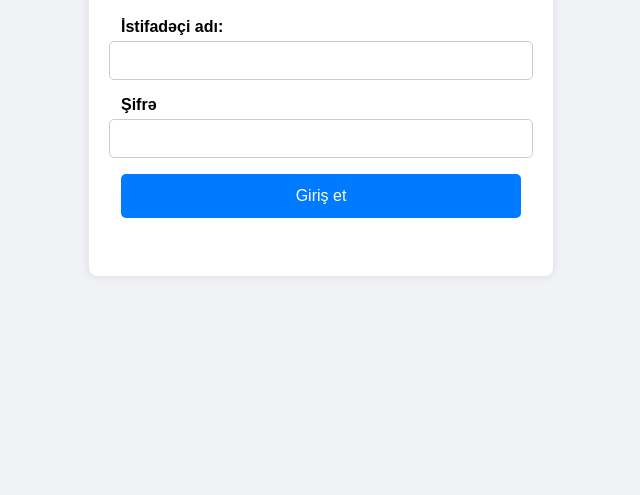
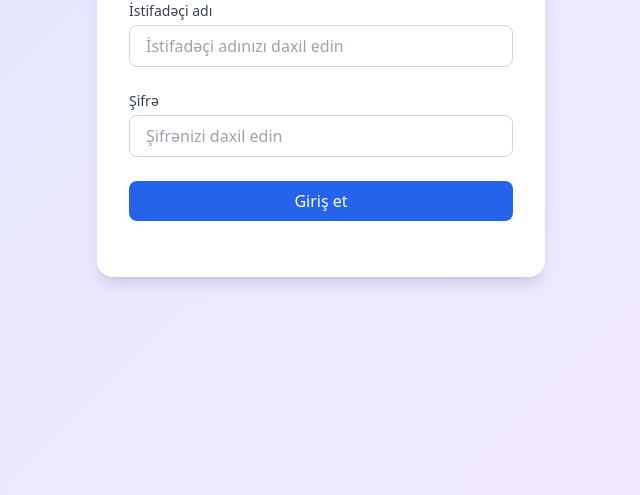
Before and after one commit to NurlanAmanov/fresboxfornt, a plain HTML site: page admin/login.html in a window 1280 px wide. Shown: the part 305-800 px from the top of the page, without its empty margins (319-959 px from the left). Drawn offline with nearby package versions, Linux system fonts and the light colour scheme.

Commit message:
login dizayn

```diff
--- a/admin/login.html
+++ b/admin/login.html
@@ -4,99 +4,75 @@
   <meta charset="UTF-8" />
   <meta name="viewport" content="width=device-width, initial-scale=1.0"/>
   <title>Admin Login</title>
+  <script src="https://cdn.tailwindcss.com"></script>
   <style>
-    body {
-      margin: 0;
-      font-family: Arial, sans-serif;
-      background: #f0f2f5;
-      display: flex;
-      justify-content: center;
-      align-items: center;
-      height: 100vh;
+    .fade-in {
+      animation: fadeIn 0.5s ease-in;
     }
-
-    .login-container {
-      background: #ffffff;
-      padding: 2rem;
-      border-radius: 8px;
-      box-shadow: 0 0 10px rgba(0, 0, 0, 0.1);
-      width: 100%;
-      max-width: 400px;
+    .slide-up {
+      animation: slideUp 0.5s ease-out;
     }
-
-    .login-container h2 {
-      text-align: center;
-      margin-bottom: 1.5rem;
+    @keyframes fadeIn {
+      from { opacity: 0; }
+      to { opacity: 1; }
     }
-
-    form {
-      display: flex;
-      flex-direction: column;
-      gap: 1rem;
+    @keyframes slideUp {
+      from { transform: translateY(20px); opacity: 0; }
+      to { transform: translateY(0); opacity: 1; }
     }
-
-    .form-group {
-      display: flex;
-      flex-direction: column;
-      align-items: center;
+    .input-focus {
+      transition: all 0.3s ease;
     }
-
-    .form-group label {
-      align-self: flex-start;
-      font-weight: bold;
-      margin-bottom: 0.3rem;
+    .input-focus:focus {
+      border-color: #3b82f6;
+      box-shadow: 0 0 0 3px rgba(59, 130, 246, 0.1);
     }
-
-    .form-group input {
-      width: 100%;
-      padding: 0.7rem;
-      border: 1px solid #ccc;
-      border-radius: 5px;
-    }
-
-    .login-container button {
-      align-self: center;
-      width: 100%;
-      padding: 0.8rem;
-      background-color: #007bff;
-      color: white;
-      border: none;
-      border-radius: 5px;
-      font-size: 1rem;
-      cursor: pointer;
-    }
-
-    .login-container button:hover {
-      background-color: #0056b3;
-    }
-        .error {
-      color: red;
-      margin-top: 10px;
-      text-align: center;
+    .gradient-bg {
+      background: linear-gradient(135deg, #e0e7ff 0%, #f3e8ff 100%);
     }
   </style>
 </head>
-<body>
-  <div class="login-container">
-    <h2>Admin Login</h2>
-    <form id="login-form" >
-      <div class="form-group">
-        <label for="username">İstifadəçi adı:</label>
-        <input type="text" id="username" name="username" required />
+<body class="min-h-screen flex items-center justify-center gradient-bg px-5">
+  <div class="bg-white p-8 rounded-2xl shadow-lg w-full max-w-md fade-in">
+    <h2 class="text-2xl font-bold text-center text-gray-800 mb-6 slide-up">Admin Giriş</h2>
+    <form id="login-form" class="space-y-6">
+      <div class="slide-up" style="animation-delay: 0.1s;">
+        <label for="username" class="block text-sm font-medium text-gray-700 mb-1">İstifadəçi adı</label>
+        <input
+          type="text"
+          id="username"
+          name="username"
+          required
+          class="w-full px-4 py-2 border border-gray-300 rounded-lg input-focus focus:outline-none"
+          placeholder="İstifadəçi adınızı daxil edin"
+        />
       </div>
 
-      <div class="form-group">
-        <label for="password">Şifrə</label>
-        <input type="password" id="password" name="password" required />
+      <div class="slide-up" style="animation-delay: 0.2s;">
+        <label for="password" class="block text-sm font-medium text-gray-700 mb-1">Şifrə</label>
+        <input
+          type="password"
+          id="password"
+          name="password"
+          required
+          class="w-full px-4 py-2 border border-gray-300 rounded-lg input-focus focus:outline-none"
+          placeholder="Şifrənizi daxil edin"
+        />
       </div>
 
-      <button type="submit">Giriş et</button>
-      <div class="error" id="error-message"></div>
+      <button
+        type="submit"
+        class="w-full py-2 bg-blue-600 text-white rounded-lg hover:bg-blue-700 transition-colors duration-300 slide-up"
+        style="animation-delay: 0.3s;"
+      >
+        Giriş et
+      </button>
+      <div class="text-red-500 text-center text-sm" id="error-message"></div>
     </form>
   </div>
 
   <script>
-        document.getElementById('login-form').addEventListener('submit', async function (e) {
+    document.getElementById('login-form').addEventListener('submit', async function (e) {
       e.preventDefault();
 
       const username = document.getElementById('username').value;
@@ -113,7 +89,7 @@
         });
 
         if (!response.ok) {
-          throw new Error('Wrong Pass');
+          throw new Error('Yanlış istifadəçi adı və ya şifrə');
         }
 
         const data = await response.json();
```
Also changed, not shown: admin/admin.html (+1 -1 lines), admin/assets_admin/css/admin.css (+6 -2 lines).
